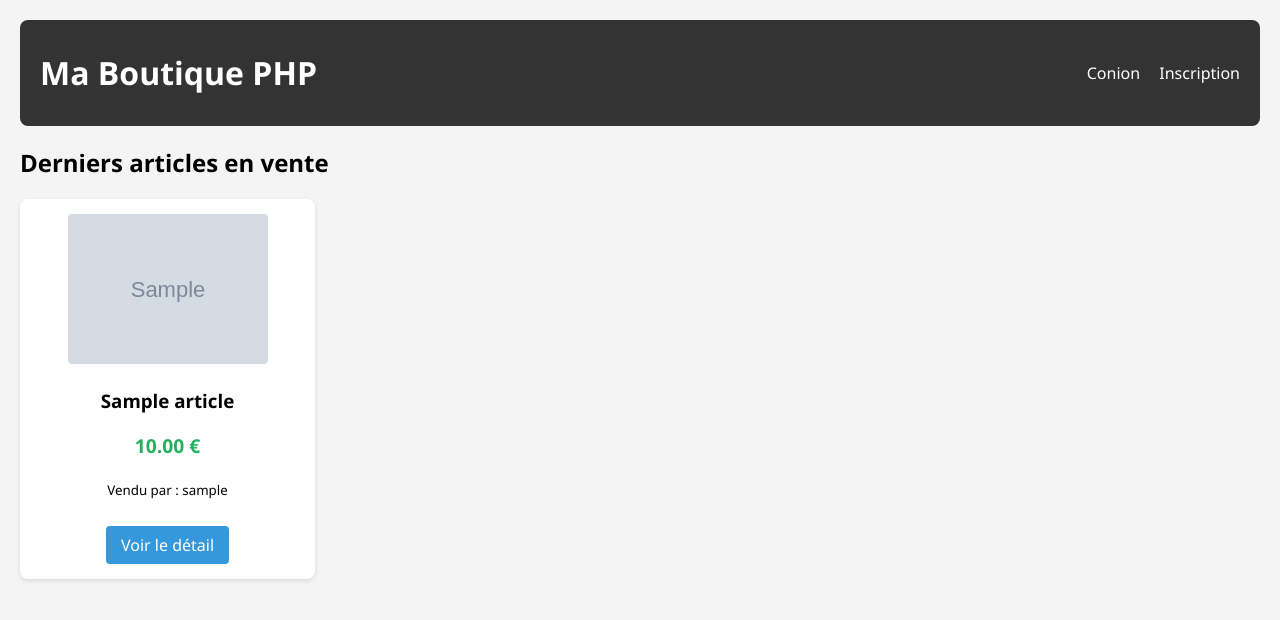
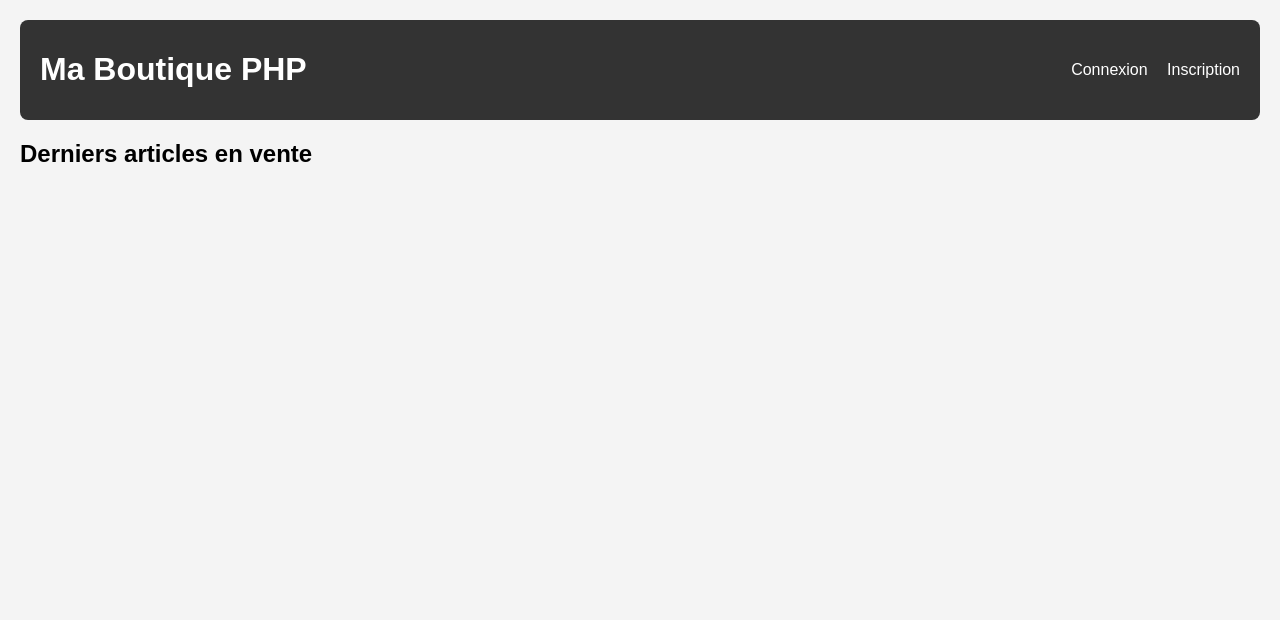
Before and after one commit to Siu7x/ph, a PHP site: page /public/views/home.php in a window 1280 px wide. Shown: the top 620 px of the page. Run offline with PHP 8.4, Linux system fonts and the light colour scheme; tables that the repository leaves empty or names only in its code hold one stand-in row (values such as "Sample post"); grey boxes marked "Sample" are stand-in pictures.

Commit message:
modif header et home

```diff
--- /dev/null
+++ b/public/views/header.php
@@ -0,0 +1,33 @@
+<?php session_start(); ?>
+<!DOCTYPE html>
+<html lang="fr">
+<head>
+    <meta charset="UTF-8">
+    <title>PHP Shop</title>
+    <style>
+        /* Colle tout ton CSS ici pour qu'il s'applique à toutes les pages */
+        body { font-family: sans-serif; background-color: #f4f4f4; margin: 0; padding: 20px; }
+        header { display: flex; justify-content: space-between; align-items: center; background: #333; color: white; padding: 10px 20px; border-radius: 8px; }
+        nav a { color: white; margin-left: 15px; text-decoration: none; }
+        .container { display: grid; grid-template-columns: repeat(auto-fill, minmax(250px, 1fr)); gap: 20px; margin-top: 20px; }
+        .card { background: white; padding: 15px; border-radius: 8px; box-shadow: 0 2px 5px rgba(0,0,0,0.1); text-align: center; }
+        .card img { max-width: 100%; height: 150px; object-fit: cover; border-radius: 4px; }
+        .price { color: #27ae60; font-weight: bold; font-size: 1.2em; }
+        .btn-detail { display: inline-block; margin-top: 10px; padding: 8px 15px; background: #3498db; color: white; text-decoration: none; border-radius: 4px; }
+    </style>
+</head>
+<body>
+<header>
+    <h1>Ma Boutique PHP</h1>
+    <nav>
+        <?php if(isset($_SESSION['user_id'])): ?>
+            <span>Bonjour, <strong><?php echo htmlspecialchars($_SESSION['username']); ?></strong> (Solde: <?php echo $_SESSION['solde']; ?>€)</span>
+            <a href="vente.php">Vendre</a>
+            <a href="cart.php">Panier</a>
+            <a href="logout.php">Déconnexion</a>
+        <?php else: ?>
+            <a href="login.php">Connexion</a>
+            <a href="register.php">Inscription</a>
+        <?php endif; ?>
+    </nav>
+</header>
--- a/public/views/home.php
+++ b/public/views/home.php
@@ -1,76 +1,15 @@
 <?php
-// On inclut la connexion à la base de données
-// Note : on remonte de deux niveaux pour atteindre le dossier models
 require_once "../../models/db.php";
+include "header.php"; // On appelle le menu ici !
 
-// Démarrage de la session pour savoir si l'utilisateur est connecté
-session_start();
-
-// Requête pour récupérer les articles du plus récent au plus ancien
-// On récupère aussi le nom de l'auteur (username) via une jointure
-$query = "SELECT article.*, user.username
-          FROM article
-          LEFT JOIN user ON article.auteur_id = user.id
-          ORDER BY article.date_publication DESC";
-
+$query = "SELECT article.*, user.username FROM article LEFT JOIN user ON article.auteur_id = user.id ORDER BY article.date_publication DESC";
 $result = $mysqli->query($query);
 ?>
-
-<!DOCTYPE html>
-<html lang="fr">
-<head>
-    <meta charset="UTF-8">
-    <title>Accueil - PHP Shop</title>
-    <style>
-        body { font-family: 'Segoe UI', Tahoma, Geneva, Verdana, sans-serif; background-color: #f4f4f4; margin: 0; padding: 20px; }
-        header { display: flex; justify-content: space-between; align-items: center; background: #333; color: white; padding: 10px 20px; border-radius: 8px; }
-        nav a { color: white; margin-left: 15px; text-decoration: none; }
-        .container { display: grid; grid-template-columns: repeat(auto-fill, minmax(250px, 1fr)); gap: 20px; margin-top: 20px; }
-        .card { background: white; padding: 15px; border-radius: 8px; box-shadow: 0 2px 5px rgba(0,0,0,0.1); text-align: center; }
-        .card img { max-width: 100%; height: 150px; object-fit: cover; border-radius: 4px; }
-        .price { color: #27ae60; font-weight: bold; font-size: 1.2em; }
-        .btn-detail { display: inline-block; margin-top: 10px; padding: 8px 15px; background: #3498db; color: white; text-decoration: none; border-radius: 4px; }
-    </style>
-</head>
-<body>
-
-<header>
-    <h1>Ma Boutique PHP</h1>
-    <nav>
-        <?php if(isset($_SESSION['user_id'])): ?>
-            <span>Bonjour, <strong><?php echo htmlspecialchars($_SESSION['username']); ?></strong> (Solde: <?php echo $_SESSION['solde']; ?>€)</span>
-            <a href="vente.php">Vendre</a>
-            <a href="cart.php">Panier</a>
-            <a href="logout.php">Déconnexion</a>
-        <?php else: ?>
-            <a href="login.php">Conion</a>
-            <a href="register.php">Inscription</a>
-        <?php endif; ?>
-    </nav>
-</header>
 
 <h2>Derniers articles en vente</h2>
 
 <div class="container">
-    <?php if ($result && $result->num_rows > 0): ?>
-        <?php while($article = $result->fetch_assoc()): ?>
-            <div class="card">
-                <?php
-                    $imagePath = !empty($article['image']) ? "../assets/uploads/" . $article['image'] : "../assets/uploads/default.png";
-                ?>
-                <img src="<?php echo $imagePath; ?>" alt="<?php echo htmlspecialchars($article['nom']); ?>">
-
-                <h3><?php echo htmlspecialchars($article['nom']); ?></h3>
-                <p class="price"><?php echo number_format($article['prix'], 2); ?> €</p>
-                <p><small>Vendu par : <?php echo htmlspecialchars($article['username'] ?? 'Inconnu'); ?></small></p>
-
-                <a href="detail.php?id=<?php echo $article['id']; ?>" class="btn-detail">Voir le détail</a>
-            </div>
-        <?php endwhile; ?>
-    <?php else: ?>
-        <p>Aucun article n'est en vente pour le moment.</p>
-    <?php endif; ?>
-</div>
+    </div>
 
 </body>
 </html>
```
